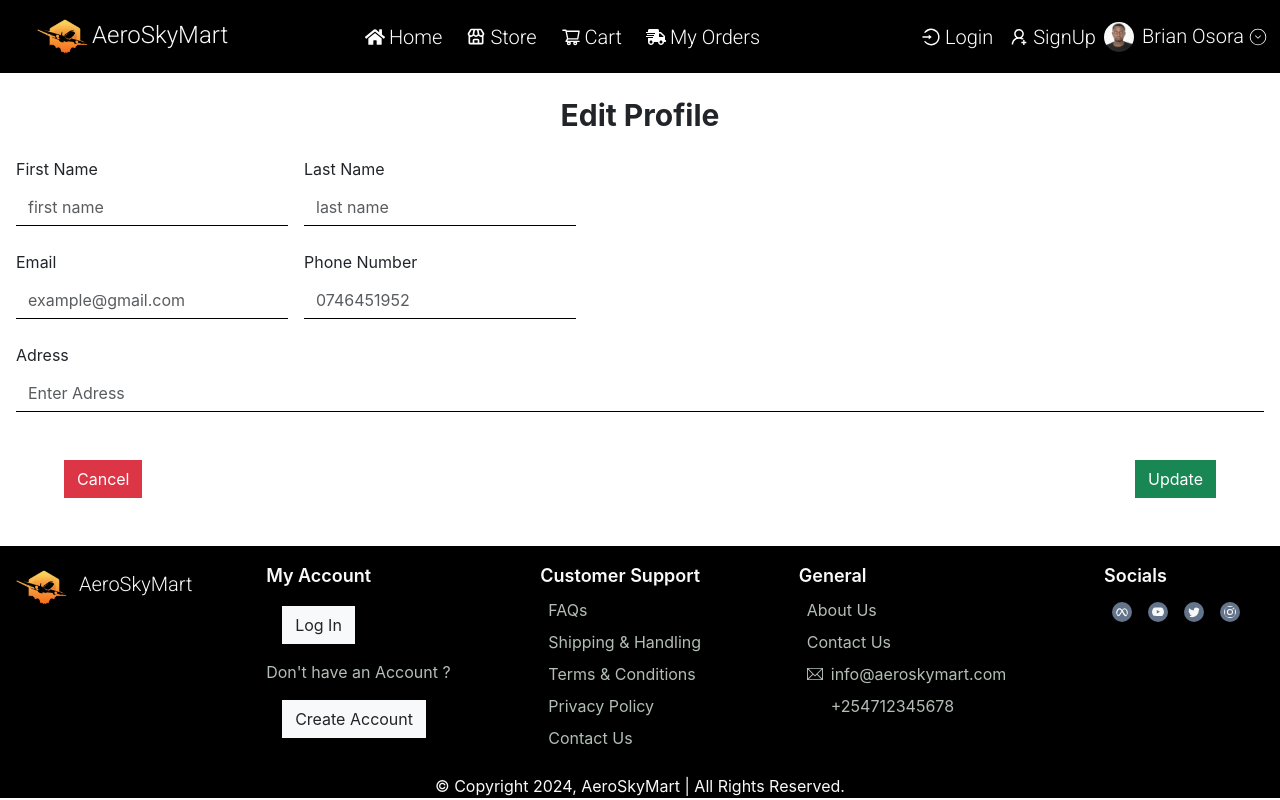
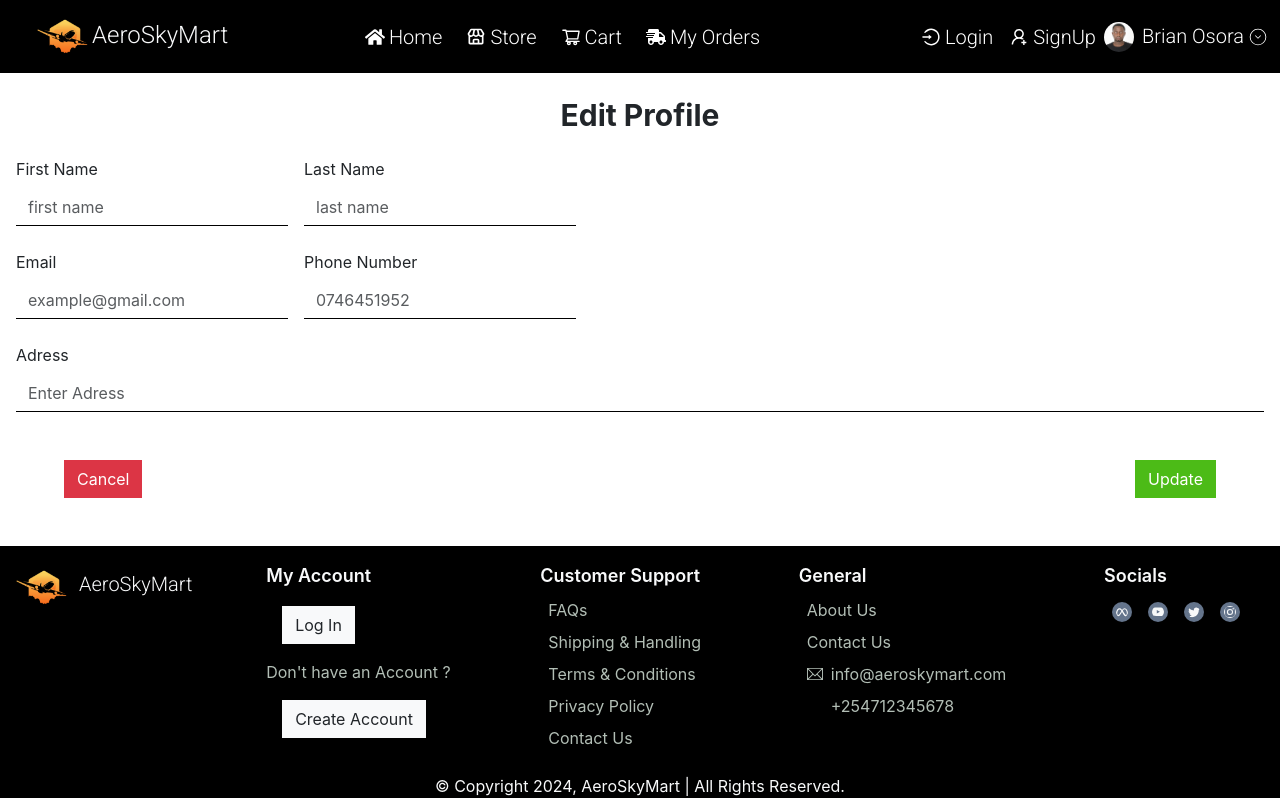
Before and after one commit to Osorabrian/AeroSkyMart, a React (Create React App) app: page /edit_profile in a window 1280 px wide. Built offline with nearby package versions, Linux system fonts and the light colour scheme; some icons are missing.

Commit message:
format update button

```diff
--- a/src/Components/MyProfile/EditProfile.js
+++ b/src/Components/MyProfile/EditProfile.js
@@ -45,7 +45,7 @@ export default function EditProfile(){
 
                 <div className='justify-between flex mx-5 my-5'>
                     <button className='btn btn-danger rounded-none' onClick={() => navigate('/my_profile')}>Cancel</button>
-                    <button type='submit' className='btn btn-success rounded-none'>Update</button>
+                    <button type='submit' className='btn bg-[#4cbb17] text-white rounded-none'>Update</button>
                 </div>
 
             </form>
```
